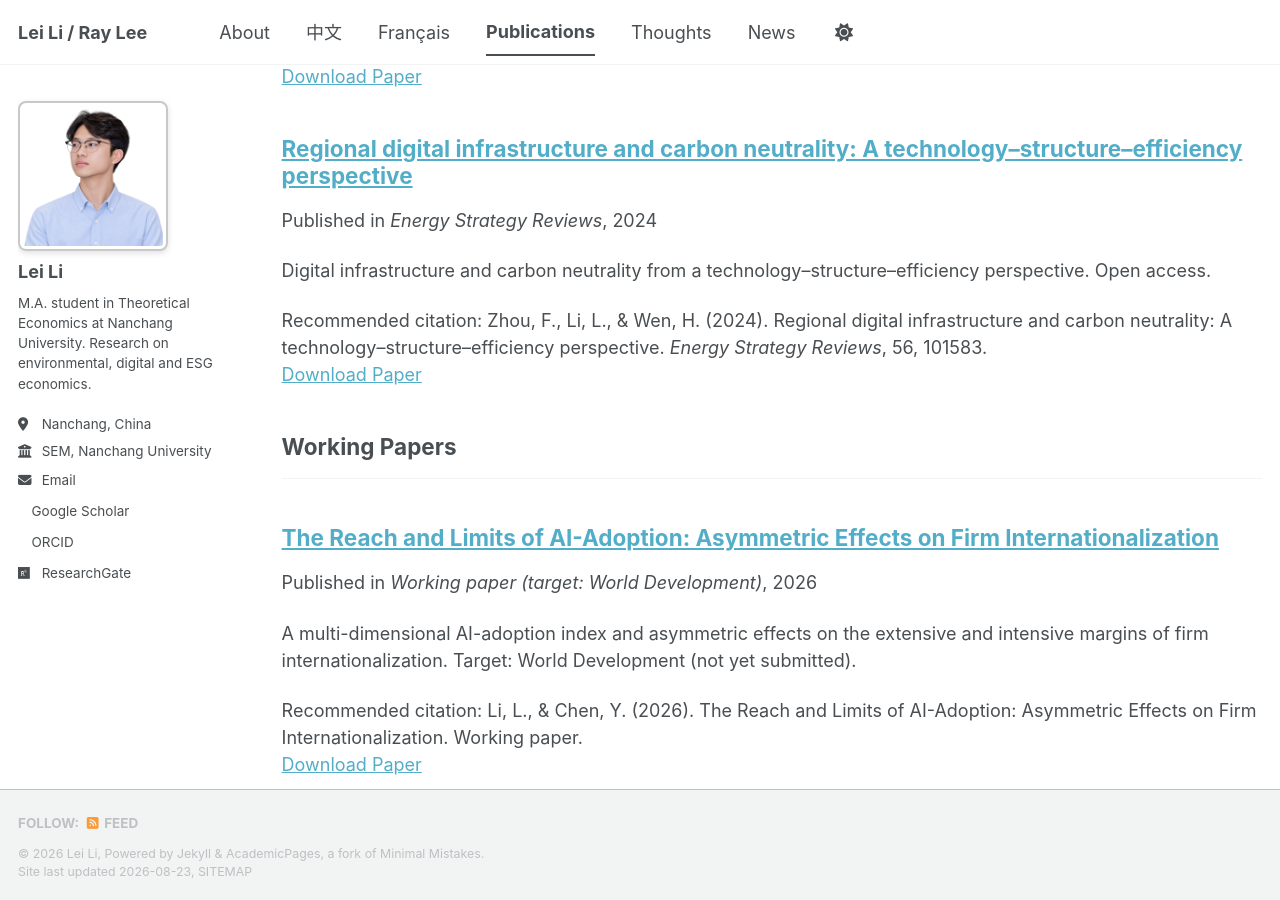
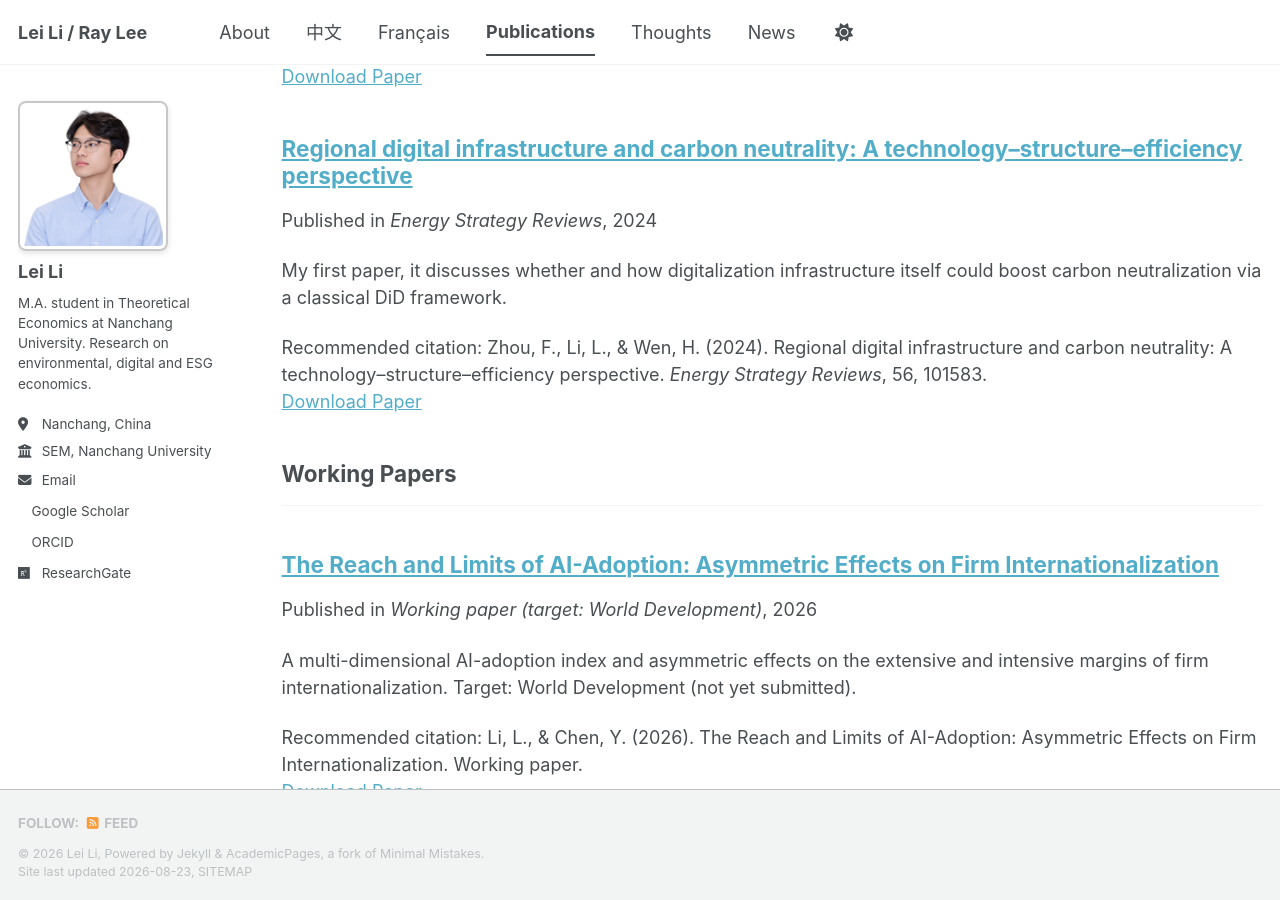
Before and after one commit to LeiLi-Econ/LeiLi-Econ.github.io, a Jekyll site: the page built from _pages/publications.html, in a window 1280 px wide and 900 px high, scrolled down 1149 px. Built offline with Jekyll 4.4.1, drawn with Linux system fonts in a browser that asks for light colours; a style sheet for code colours, icons or effects is not loaded.

Commit message:
Update ESR entry excerpt

```diff
--- a/_publications/2024-esr-digital-infrastructure.md
+++ b/_publications/2024-esr-digital-infrastructure.md
@@ -3,7 +3,7 @@ title: "Regional digital infrastructure and carbon neutrality: A technology–st
 collection: publications
 category: manuscripts
 permalink: /publication/2024-esr-digital-infrastructure
-excerpt: 'Digital infrastructure and carbon neutrality from a technology–structure–efficiency perspective. Open access.'
+excerpt: 'My first paper, it discusses whether and how digitalization infrastructure itself could boost carbon neutralization via a classical DiD framework.'
 date: 2024-11-02
 venue: 'Energy Strategy Reviews'
 paperurl: 'https://LeiLi-Econ.github.io/files/esr-digital-infrastructure-carbon-neutrality.pdf'
```
